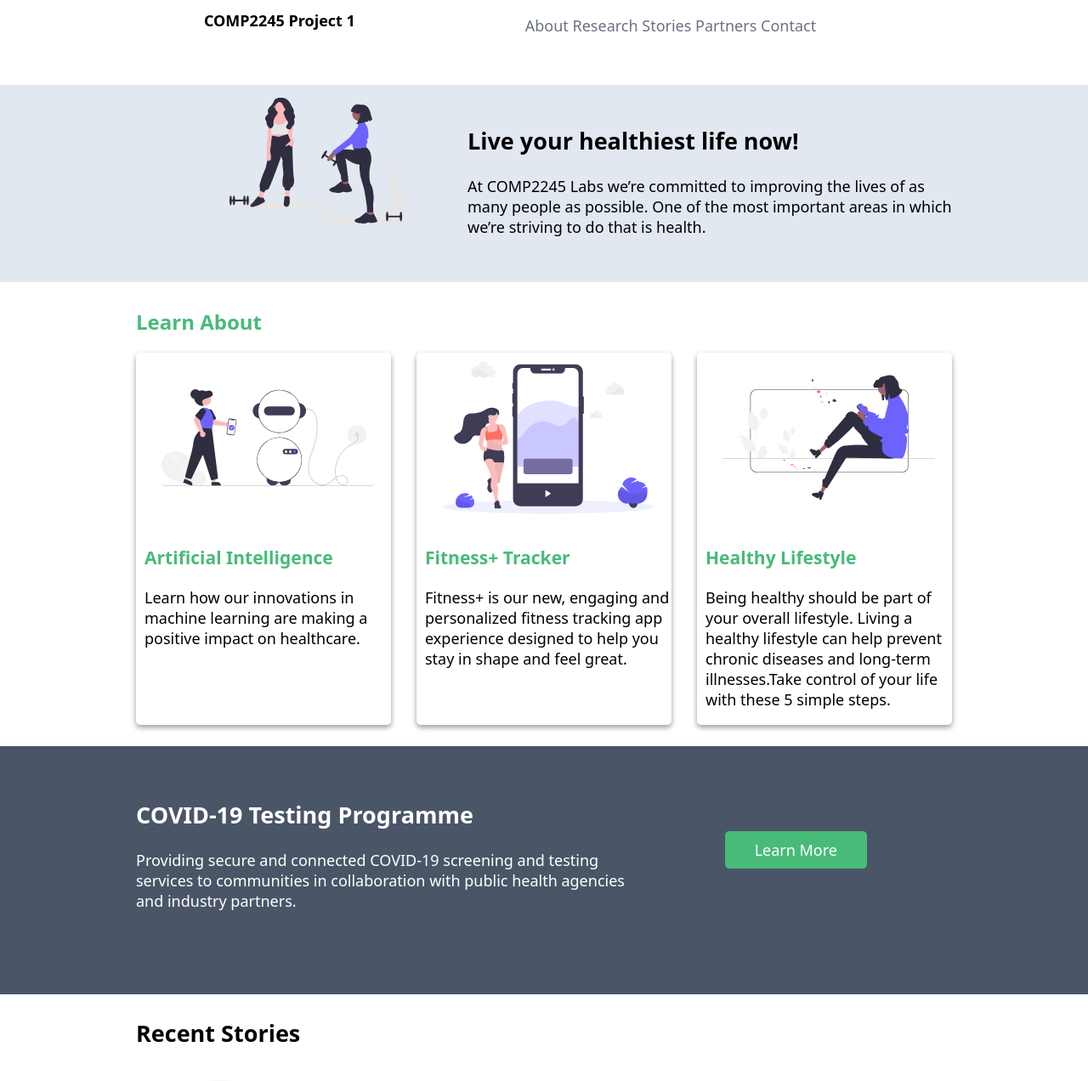
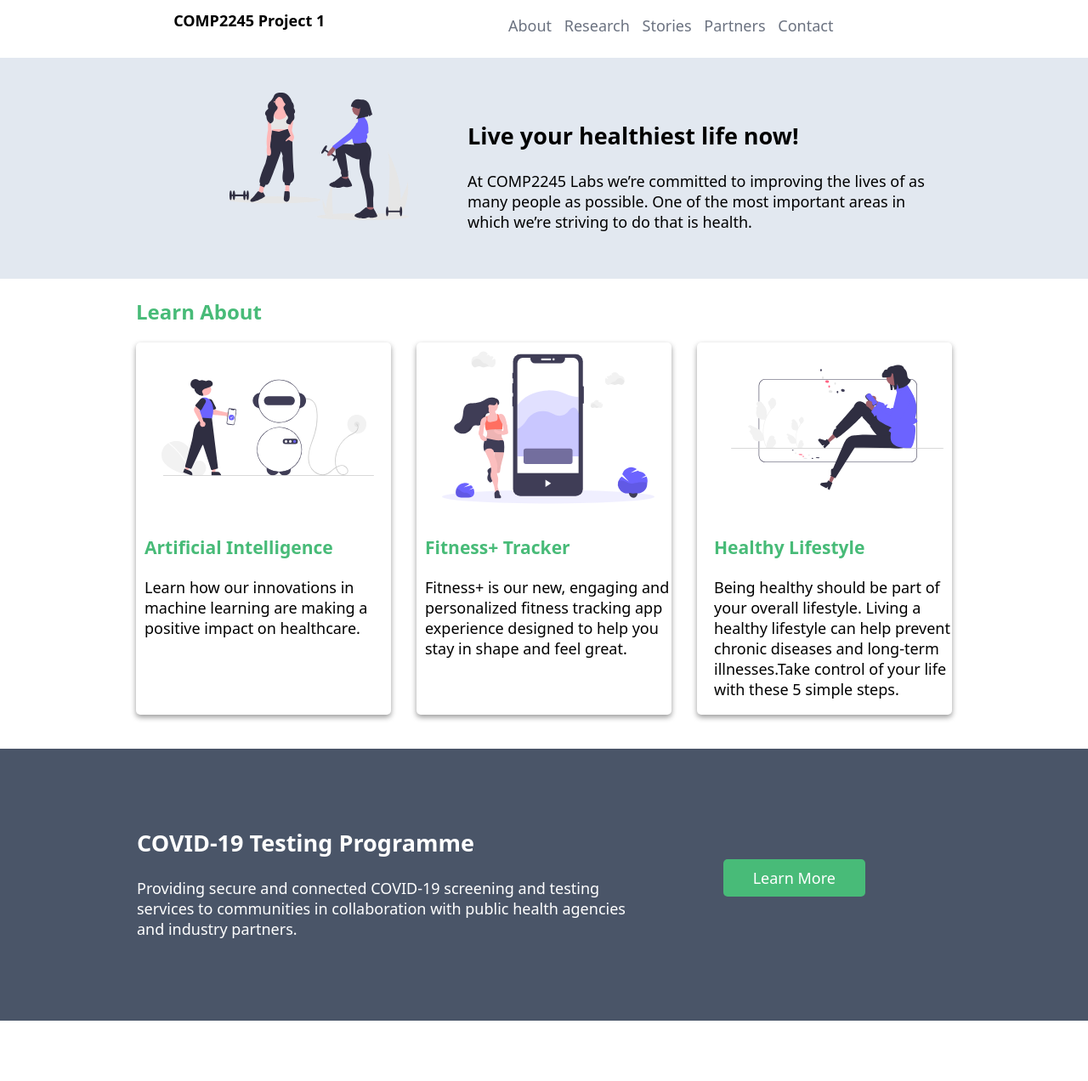
Before and after one commit to BrittneyRose/info2180-project1, a plain HTML site: page index.html in a window 1280 px wide. Shown: the top 1272 px of the page at 85% size. Drawn offline with Linux system fonts and the light colour scheme.

Commit message:
Final styles.css

```diff
--- a/styles.css
+++ b/styles.css
@@ -13,35 +13,37 @@ body {
     font-size: 18px;
 
     display: grid;
-    grid-template-columns: repeat(10px, 1fr);
-    grid-template-rows: repeat(9, minmax(5px, auto));
+    grid-template-columns: repeat(5, minmax(1px, auto));
+    grid-template-rows: repeat(9, minmax(1px, auto));
 }
 
 header{
     background-color: white;
     font-size: 18px;
-    grid-row: span;
+    grid-row: 1 span;
 
 }
 
 nav{
-    grid-column: 4/6;
+    grid-column: 6/9;
     grid-row: 1;
 }
 
 h1{
     grid-column: 2;
     grid-row: 1;
+
     font-size: 18px;
-
 }
 
 li {
     display: inline;
+
 }
 li a{
     color: #6b7280;
     text-decoration: none;
+    padding-right: 10px;
 }
 
 li a:hover{
@@ -51,13 +53,15 @@ li a:hover{
 .overview-hero{
     background-color: #E2E8F0;
     grid-row: 2;
+    padding: 30px;
 }
 
 .overview-hero-text{
     padding-top: 20px;
     grid-row: 2;
     grid-column: 3/5;
-
+    font-family: system-ui, -apple-system, BlinkMacSystemFont, 'Segoe UI', Roboto, Oxygen, Ubuntu, Cantarell, 'Open Sans', 'Helvetica Neue', sans-serif;
+    font-size: 18px;
 }
 
 .overview-hero-image{
@@ -89,6 +93,8 @@ li a:hover{
     grid-row: 4;
     grid-template-columns: repeat(3, minmax(300px, auto));
     grid-gap: 30px;
+
+    padding-bottom: 35px;
 }
 
 .cards img{
@@ -119,6 +125,8 @@ li a:hover{
     border-radius: 5px;
     border-color: #E2E8F0;
     box-shadow: 0 3px 6px rgba(0, 0, 0, 0.4);
+
+    padding-left: 10px;
 }
 
 .card-body h3{
@@ -137,14 +145,13 @@ li a:hover{
     background-color: #4A5568;
 
     grid-row: 5;
-    padding: 40px;
+    padding: 70px;
 
 }
 
 .testing-desciption {
     color: white;
     grid-column: 2;
-
 
 }
 
@@ -168,6 +175,8 @@ li a:hover{
 /* Recent Stories */
 .stories h2{
     grid-row: 2;
+    padding-top: 80px;
+    color: #5A67D8;
 }
 
 .stories p a{
@@ -210,12 +219,10 @@ article:nth-of-type(2) img{
     background-color: #48BB78;
     color: white;
     padding: 20px 400px 60px 400px ;
-    /* padding-right: 400px; */
 
 }
 
 .newsletter .container{
-
     display: flex;
     flex-direction: column;
     align-items: center;
@@ -258,3 +265,10 @@ footer{
 
     padding-top: 30px;
 }
+
+/*
+Images used:
+image of test tubes: Photo by <a href="https://unsplash.com/@cdc?utm_content=creditCopyText&utm_medium=referral&utm_source=unsplash">CDC</a> on <a href="https://unsplash.com/photos/person-holding-clear-plastic-cup-with-orange-straw-VdkZz0v7EM8?utm_content=creditCopyText&utm_medium=referral&utm_source=unsplash">Unsplash</a>
+image of man: Photo by <a href="https://unsplash.com/@tamarcusbrown?utm_content=creditCopyText&utm_medium=referral&utm_source=unsplash">Tamarcus Brown</a> on <a href="https://unsplash.com/photos/man-in-blue-formal-suit-29pFbI_D1Sc?utm_content=creditCopyText&utm_medium=referral&utm_source=unsplash">Unsplash</a>
+Other images taken from: https://undraw.co/
+*/
```
